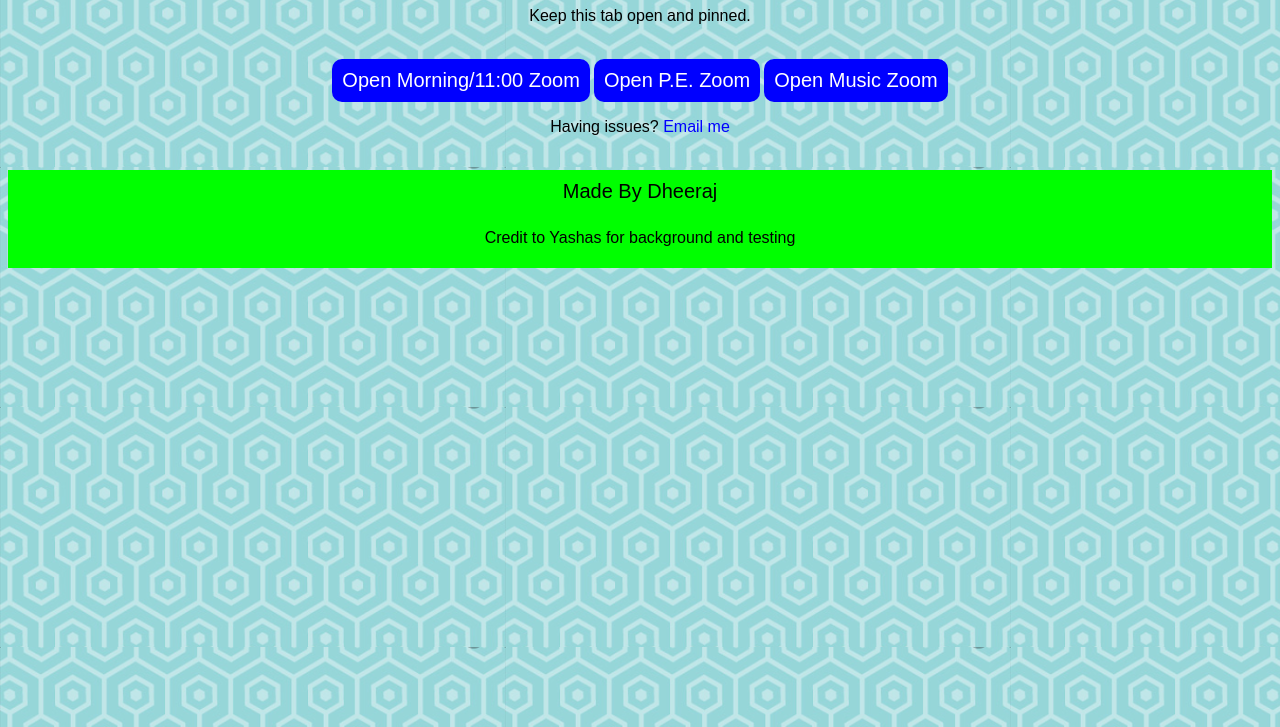
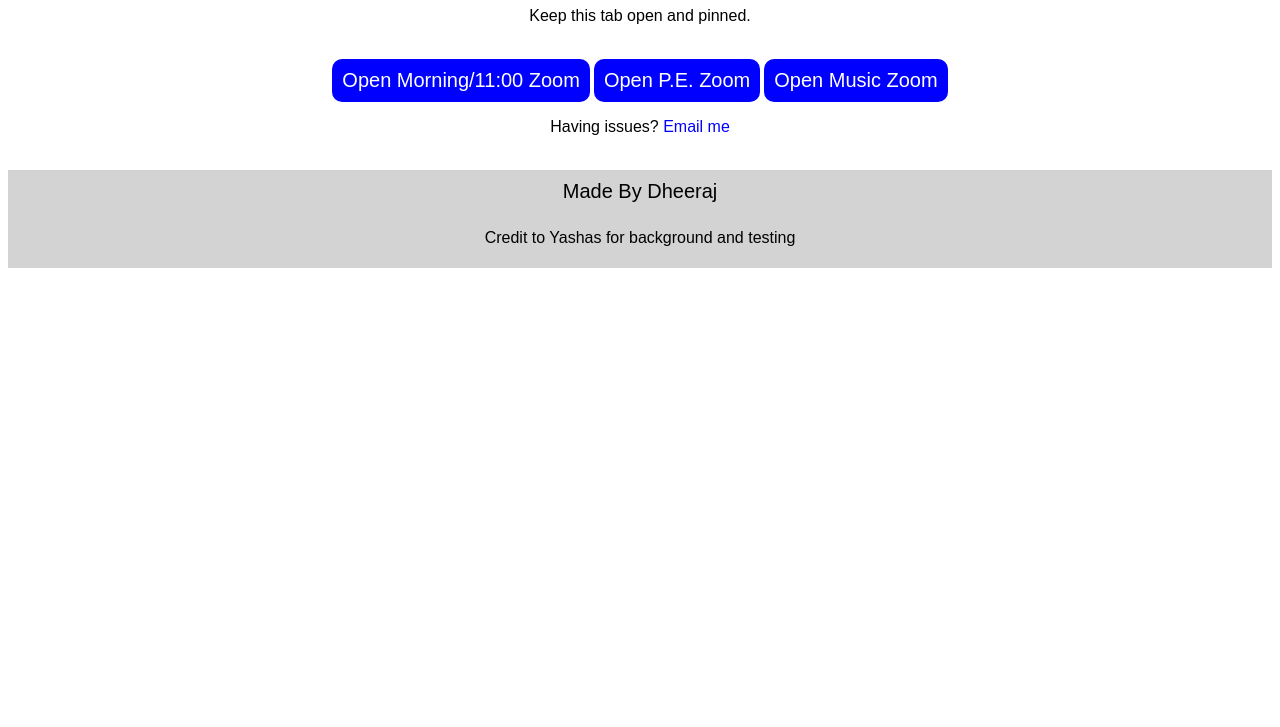
Before and after one commit to Dheeraj-Vudathala/Meeting-Opener, a plain HTML site: page index.html in a window 1280 px wide. Shown: the part 73-800 px from the top of the page. Drawn offline with Linux system fonts and the light colour scheme.

Commit message:
Update index.html

```diff
--- a/index.html
+++ b/index.html
@@ -4,9 +4,6 @@
         <title>Meeting Opener</title>
         <link rel="shortcut icon" type="image/x-icon" href="favicon.ico?">
         <style>
-            body {
-                background-image: url("Screenshot 2021-02-11 at 10.10.38 AM.png");
-            }
             h1, p, a {
                 text-align: center;
                 font-family: arial;
@@ -21,7 +18,7 @@
                 border: none;
             }
             #credits {
-                background-color: lime;
+                background-color: lightgray;
                 padding-bottom: 5px;
             }
             #mbd {
```
